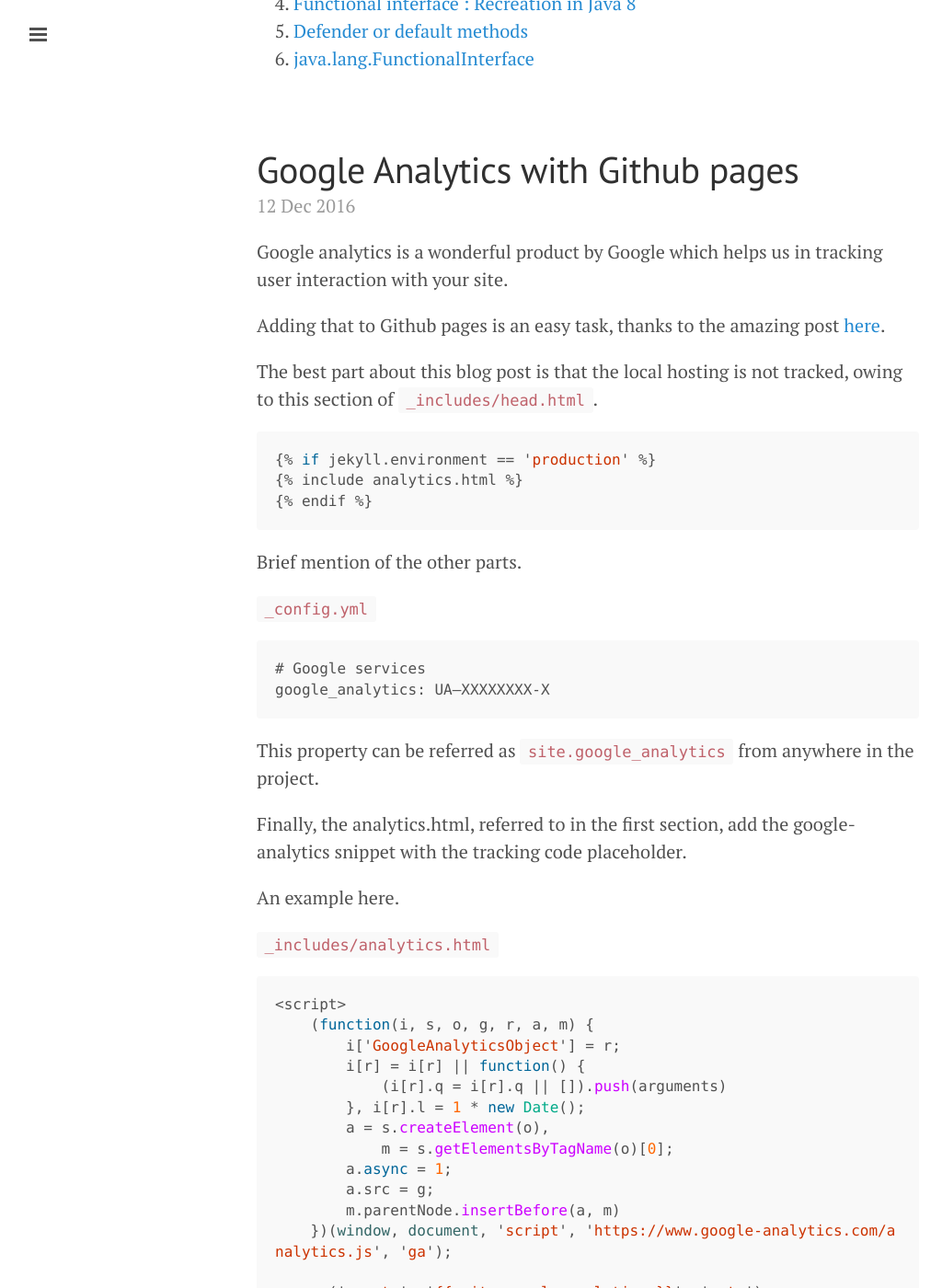
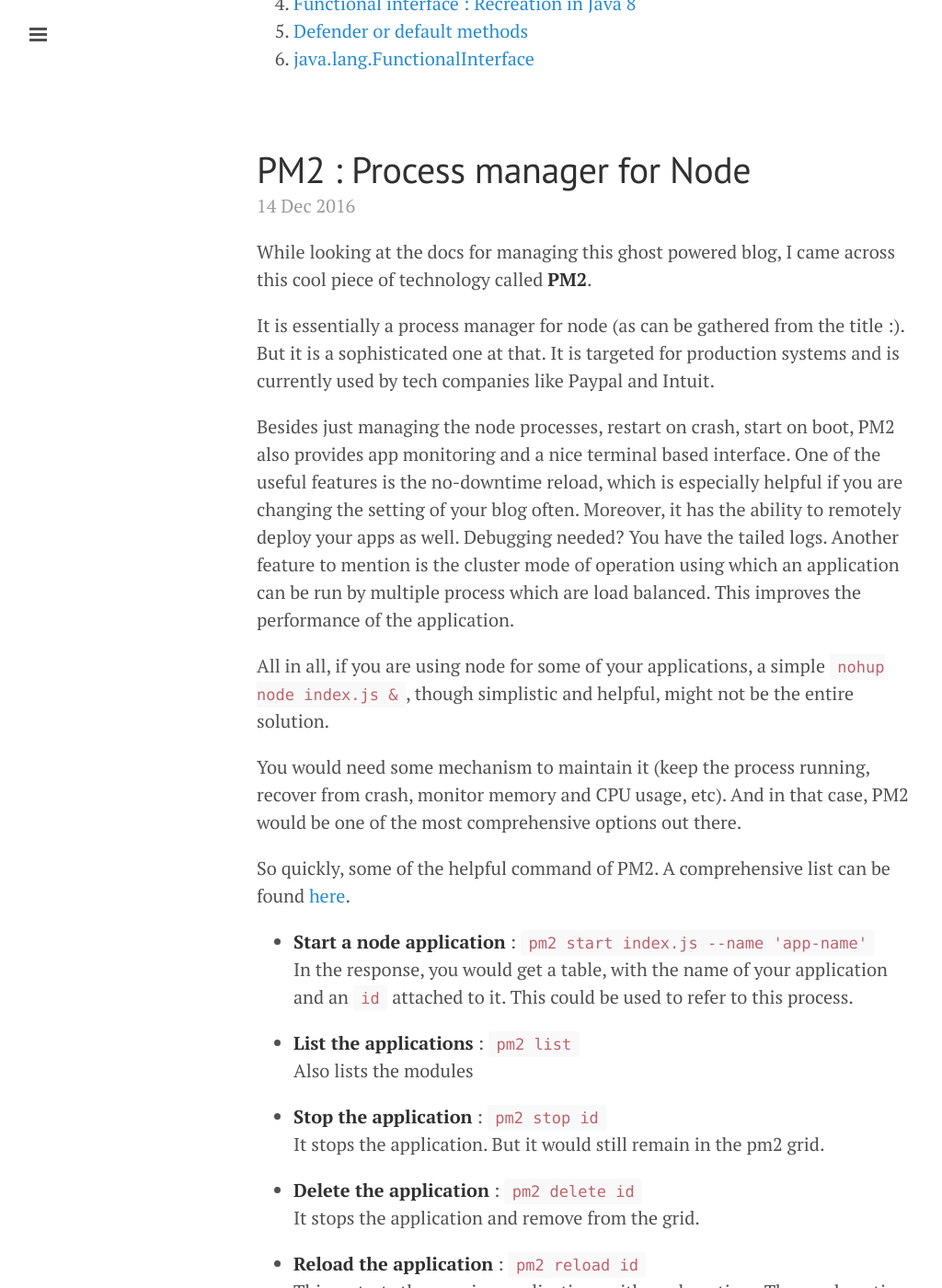
Before and after one commit to venkateshshukla/venkateshshukla.github.io, a Jekyll site: the page built from index.html, in a window 1280 px wide and 1400 px high, scrolled down 2917 px. Shown: the whole window at 92% size, without its empty margins (1-1025 px from the left). Built offline with Jekyll 4.4.1, drawn with Linux system fonts in a browser that asks for light colours; the list of posts is cut into pages by our own code; some of the changed text lies outside the part shown.

Commit message:
Migrated one of the posts from my ghost blog.

```diff
--- /dev/null
+++ b/_posts/2016-12-14-pm2-process-manager-for-node.md
@@ -0,0 +1,78 @@
+---
+layout: post
+title: 'PM2 : Process manager for Node'
+tags: [node, pm2, linux, blog, ghost]
+---
+
+While looking at the docs for managing this ghost powered blog, I came across this cool piece of technology called [**PM2**](http://pm2.keymetrics.io/).
+
+It is essentially a process manager for node (as can be gathered from the title :). But it is a sophisticated one at that. It is targeted for production systems and is currently used by tech companies like Paypal and Intuit.
+
+Besides just managing the node processes, restart on crash, start on boot, PM2 also provides app monitoring and a nice terminal based interface.
+One of the useful features is the no-downtime reload, which is especially helpful if you are changing the setting of your blog often.
+Moreover, it has the ability to remotely deploy your apps as well.
+Debugging needed? You have the tailed logs.
+Another feature to mention is the cluster mode of operation using which an application can be run by multiple process which are load balanced. This improves the performance of the application.
+
+All in all, if you are using node for some of your applications, a simple `nohup node index.js &`, though simplistic and helpful, might not be the entire solution.
+
+You would need some mechanism to maintain it (keep the process running, recover from crash, monitor memory and CPU usage, etc). And in that case, PM2 would be one of the most comprehensive options out there.
+
+So quickly, some of the helpful command of PM2. A comprehensive list can be found [here](https://github.com/Unitech/pm2#commands-overview).
+
+
+* **Start a node application** : `pm2 start index.js --name 'app-name'` <br>
+In the response, you would get a table, with the name of your application and an `id` attached to it. This could be used to refer to this process.
+
+* **List the applications** : `pm2 list`<br>
+Also lists the modules
+
+* **Stop the application** : `pm2 stop id`<br>
+It stops the application. But it would still remain in the pm2 grid.
+
+* **Delete the application** : `pm2 delete id`<br>
+It stops the application and remove from the grid.
+
+* **Reload the application** : `pm2 reload id`<br>
+This restarts the running applications with no downtime. The no-downtime part works only for <u>cluster mode</u> of operation.
+`pm2 reload all` to reload all applications.
+
+* **Check the logs** : `pm2 logs id/app-name`<br>
+This is equivalent to doing `tail -f`. Logs are polled and printed on screen.
+There are also the option of rotating logs. This is done using `pm2-logrotate` module[^3].
+
+* **Monitor** : `pm2 monit`<br>
+Monitor the memory and cpu of the running applications.
+
+* **Kill the pm2 process** : `pm2 kill`<br>
+Kill all the running applications and pm2 itself.
+
+* **Startup** `pm2 startup`
+Detects the platform, generates a startup script and configures the startup system.
+
+* **Starting in cluster mode** `pm2 start -i 4 index.js`<br>
+Run the application in a cluster of 4 processes.
+
+* **Scale up the application** : `pm2 scale app-name 10`
+
+###### Ghost specific settings
+
+For normal start, we use the options `--mode=production`. For starting via pm2, this option would not work. For starting in production mode, declare a variable called `NODE_ENV` and set its value to `production`.
+Something like this : `export NODE_ENV=production`
+After this, run `pm2 start index.js --name=ghost` for starting the ghost via pm2.
+
+For some reason, the cluster mode is not working for ghost. I would have to look more on this.
+
+###### Open Source
+
+One of my foremost metric for evaluation of a library or a product is it being open source. And yes, like all cool stuff I talk about here, PM2 is <u>open source</u>. You can look through it's code [here](https://github.com/Unitech/pm2). It has more than 3000 commits as of date.
+
+
+Do try this out.
+
+Cheers.
+
+---
+1. Code : https://github.com/Unitech/pm2
+2. Website : http://pm2.keymetrics.io/
+3. Install using `pm2 install pm2-logrotate`. Logs are found here : `~/.pm2/logs`.
```
Also changed, not shown: _posts/2016-12-15-java-8-functional-interface-with-lambda.md (+0 -1 lines).
